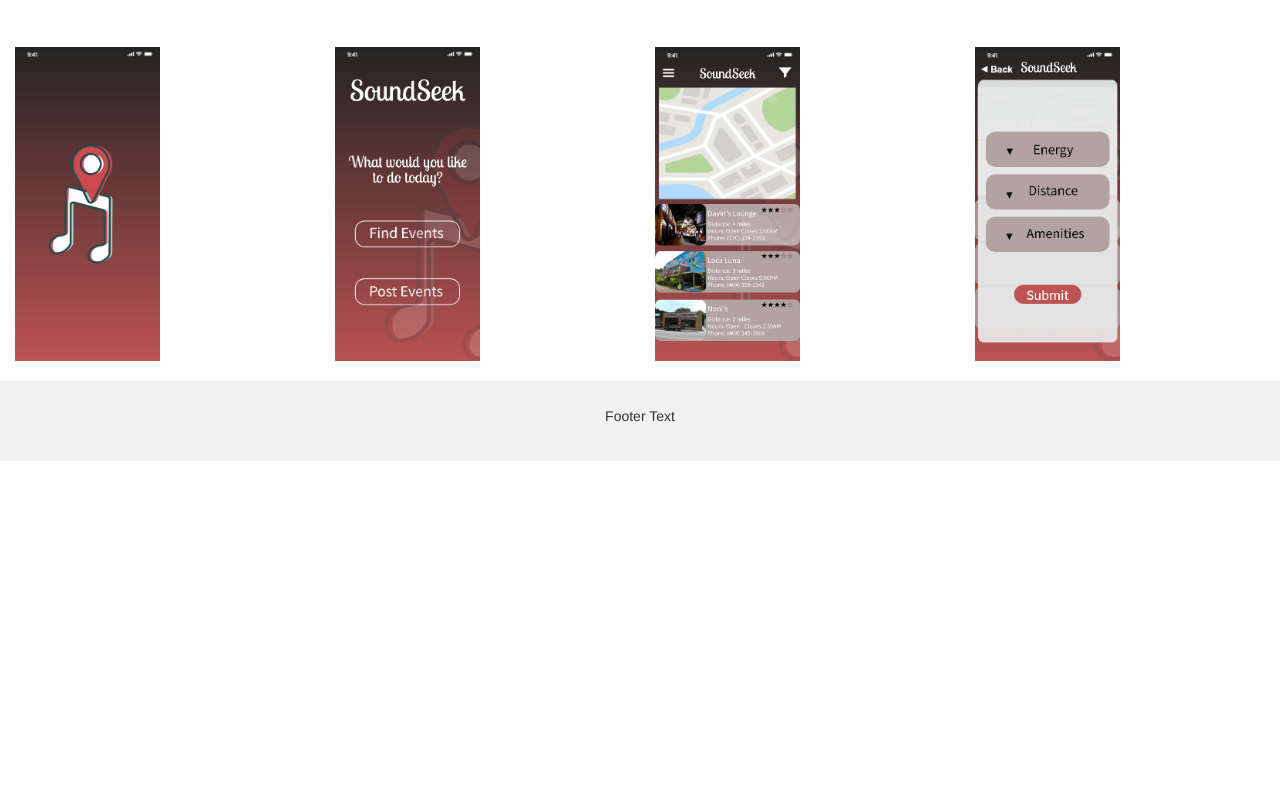
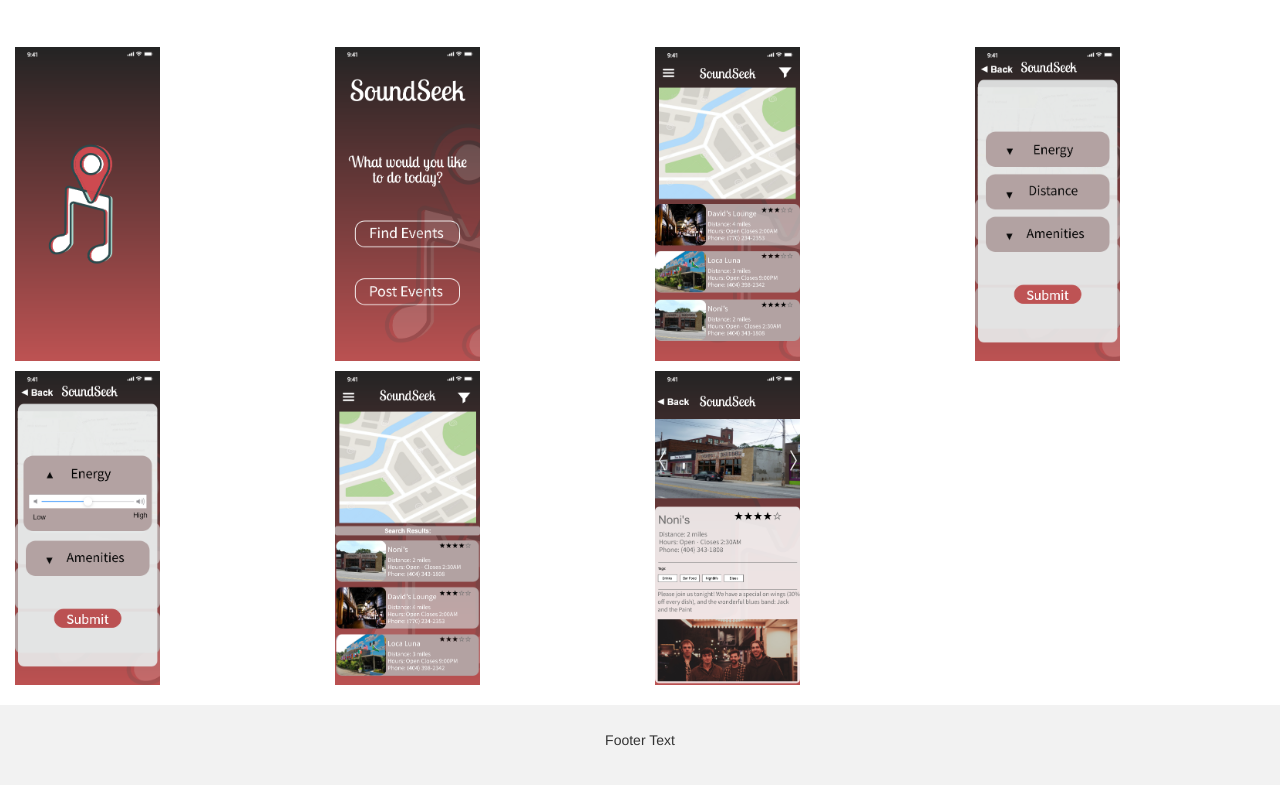
Before and after one commit to DerekDuty/processpage, a plain HTML site: page index.html in a window 1280 px wide. Shown: the part 2351-3136 px from the top of the page. Before the commit the page ends 2812 px from the top, so only its background shows below. Drawn offline with nearby package versions, Linux system fonts and the light colour scheme.

Commit message:
adding prototype images

```diff
--- a/index.html
+++ b/index.html
@@ -158,6 +158,18 @@
       <p></p>
       <img src="images/iPhone4.png" class="img-responsive" style="width:50%" alt="Image">
     </div>
+    <div class="col-sm-3">
+      <p></p>
+      <img src="images/iPhone5.png" class="img-responsive" style="width:50%" alt="Image">
+    </div>
+    <div class="col-sm-3">
+      <p></p>
+      <img src="images/iPhone6.png" class="img-responsive" style="width:50%" alt="Image">
+    </div>
+    <div class="col-sm-3">
+      <p></p>
+      <img src="images/iPhone7.png" class="img-responsive" style="width:50%" alt="Image">
+    </div>
   </div>
 </div><br>
 
```
